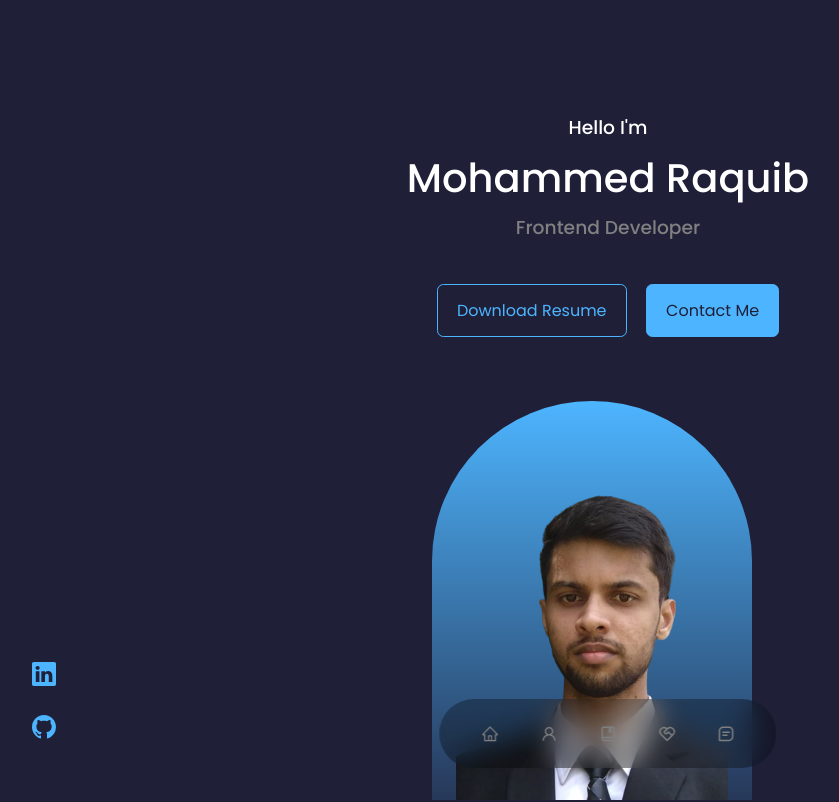
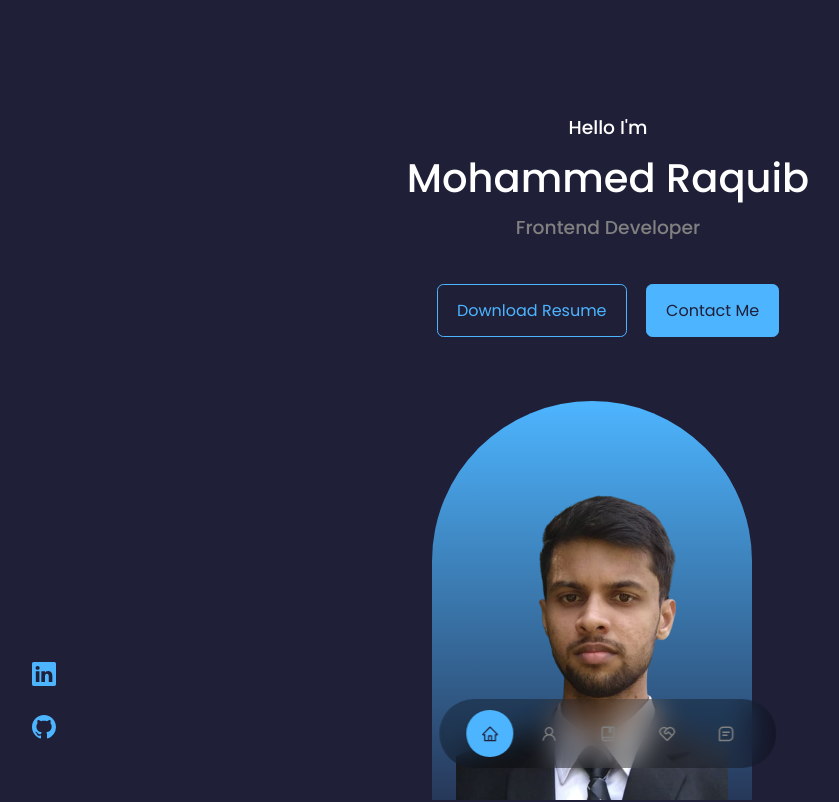
Before and after one commit to Mohammed-Raquib/React-Portfolio-Website, a React (Create React App) app: page / in a window 1280 px wide. Shown: the top 802 px of the page, without its empty margins (32-871 px from the left). Built offline with nearby package versions, Linux system fonts and the light colour scheme.

Commit message:
nav bar update2

```diff
--- a/src/components/Nav/Nav.jsx
+++ b/src/components/Nav/Nav.jsx
@@ -12,7 +12,7 @@ const Nav = () => {
 
   return (
     <nav>
-      <a href="/#" onClick={() => setActiveNav('/#')} className={activeNav === '#' ? 'active' : ''}><AiOutlineHome /></a>
+      <a href="/#" onClick={() => setActiveNav('/#')} className={activeNav === '/#' ? 'active' : ''}><AiOutlineHome /></a>
       <a href="#about" onClick={() => setActiveNav('#about')} className={activeNav === '#about' ? 'active' : ''}><AiOutlineUser /></a>
       <a href="#skills" onClick={() => setActiveNav('#skills')} className={activeNav === '#skills' ? 'active' : ''}><BiBookBookmark /></a>
       <a href="#services" onClick={() => setActiveNav('#services')} className={activeNav === '#services' ? 'active' : ''}><RiServiceLine /></a>
```
